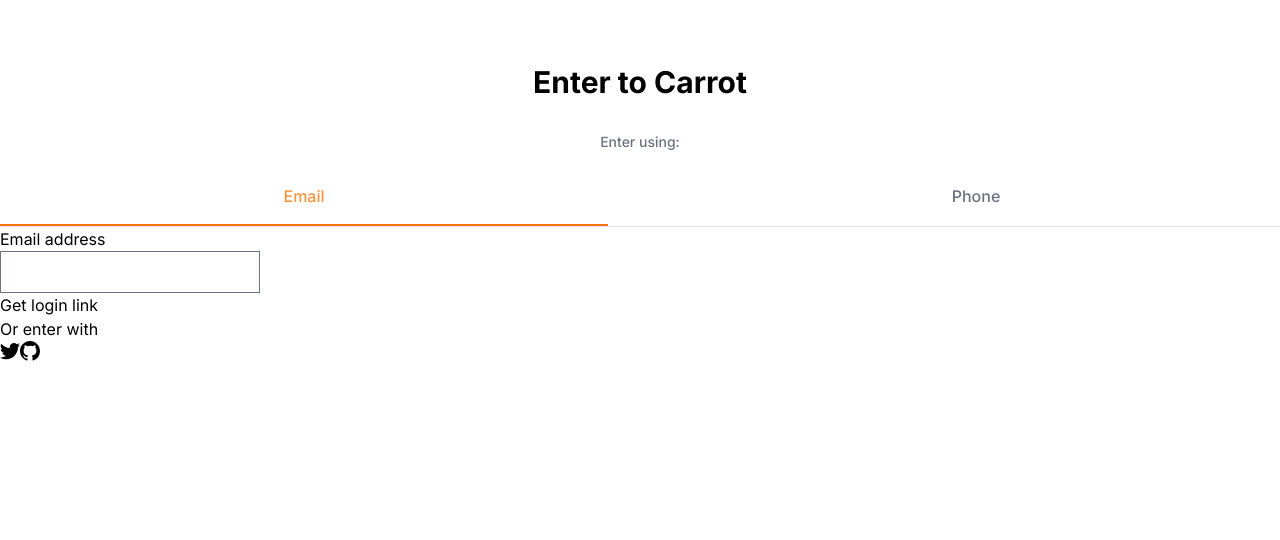
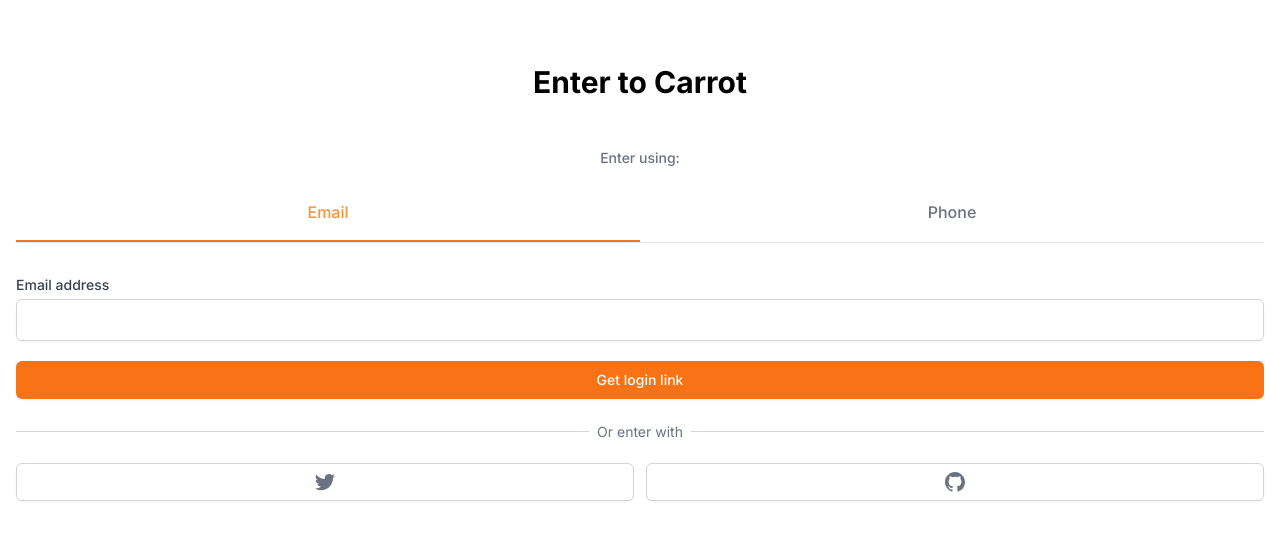
Before and after one commit to osh612/carrot-market, a Next.js app: page /enter in a window 1280 px wide. Shown: the top 540 px of the page. Built offline with nearby package versions, Linux system fonts and the light colour scheme.

Commit message:
enter page form fix

```diff
--- a/app/enter/page.tsx
+++ b/app/enter/page.tsx
@@ -6,18 +6,17 @@
   return classnames.join(" ");
 }
 
-
 export default function Enter() {
   const [method, setMethod] = useState<"email" | "phone">("email");
   const onEmailClick = () => setMethod("email");
   const onPhoneClick = () => setMethod("phone");
   return (
-    <div className="mt-16">
+    <div className="mt-16 px-4">
       <h3 className="text-3xl font-bold text-center">Enter to Carrot</h3>
-      <div className="mt-8">
+      <div className="mt-12">
         <div className="flex flex-col items-center">
           <h5 className="text-sm text-gray-500 font-medium">Enter using:</h5>
-          <div className="grid border-b w-full mt-8 grid-cols-2 gap-16">
+          <div className="grid  border-b  w-full mt-8 grid-cols-2 ">
             <button
               className={ cls(
                 "pb-4 font-medium border-b-2",
@@ -35,34 +34,48 @@
               onClick={onPhoneClick}>Phone</button>
           </div>
         </div>
-        <form>
-          <label>
+        <form className="flex flex-col mt-8">
+          <label className="text-sm font-medium text-gray-700">
             {method === "email" ? "Email address" : null}
             {method === "phone" ? "Phone number" : null}
           </label>
-          <div>
-            {method === "email" ? <input type="email" required /> : null}
+          <div className="mt-1">
+            {method === "email" ? (
+              <input
+                type="email"
+                className="appearance-none w-full px-3 py-2 border border-gray-300 rounded-md shadow-sm placeholder-gray-400 focus:outline-none focus:ring-orange-500 focus:border-orange-500"
+                required
+              />
+            ) : null}
             {method === "phone" ? (
-              <div>
-                <span>+82</span>
-                <input type="number" required />
+                <div className="flex rounded-md shadow-sm">
+                <span className="flex items-center justify-center px-3 rounded-l-md border border-r-0 border-gray-300 bg-gray-50 text-gray-500 select-none text-sm">
+                  +82
+                </span>
+                <input
+                  type="number"
+                  className="appearance-none w-full px-3 py-2 border border-gray-300 rounded-md rounded-l-none shadow-sm placeholder-gray-400 focus:outline-none focus:ring-orange-500 focus:border-orange-500"
+                  required
+                />
               </div>
             ) : null}
           </div>
-          <button>
+          <button className="mt-5 bg-orange-500 hover:bg-orange-600 text-white py-2 px-4 border border-transparent rounded-md shadow-sm text-sm font-medium focus:ring-2 focus:ring-offset-2 focus:ring-orange-500 focus:outline-none ">
             {method === "email" ? "Get login link" : null}
             {method === "phone" ? "Get one-time password" : null}
           </button>
         </form>
-        <div>
-          <div>
-            <div />
-            <div>
-              <span>Or enter with</span>
+        <div className="mt-8">
+          <div className="relative">
+            <div className="absolute w-full border-t border-gray-300" />
+            <div className="relative -top-3 text-center ">
+              <span className="bg-white px-2 text-sm text-gray-500">
+                Or enter with
+              </span>
             </div>
           </div>
-          <div>
-            <button>
+          <div className="grid grid-cols-2 mt-2 gap-3">
+            <button className="flex justify-center items-center py-2 px-4 border border-gray-300 rounded-md shadow-sm bg-white text-sm font-medium text-gray-500 hover:bg-gray-50">
               <svg
                 className="w-5 h-5"
                 aria-hidden="true"
@@ -72,7 +85,7 @@
                 <path d="M6.29 18.251c7.547 0 11.675-6.253 11.675-11.675 0-.178 0-.355-.012-.53A8.348 8.348 0 0020 3.92a8.19 8.19 0 01-2.357.646 4.118 4.118 0 001.804-2.27 8.224 8.224 0 01-2.605.996 4.107 4.107 0 00-6.993 3.743 11.65 11.65 0 01-8.457-4.287 4.106 4.106 0 001.27 5.477A4.073 4.073 0 01.8 7.713v.052a4.105 4.105 0 003.292 4.022 4.095 4.095 0 01-1.853.07 4.108 4.108 0 003.834 2.85A8.233 8.233 0 010 16.407a11.616 11.616 0 006.29 1.84" />
               </svg>
             </button>
-            <button>
+            <button className="flex justify-center items-center py-2 px-4 border border-gray-300 rounded-md shadow-sm bg-white text-sm font-medium text-gray-500 hover:bg-gray-50">
               <svg
                 className="w-5 h-5"
                 aria-hidden="true"
```
